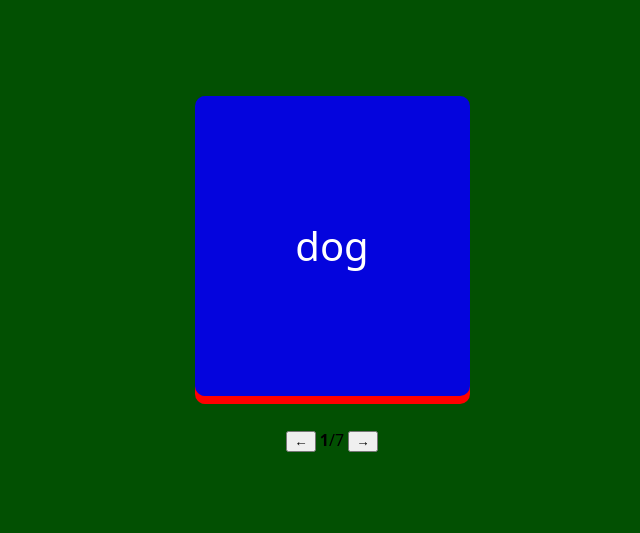
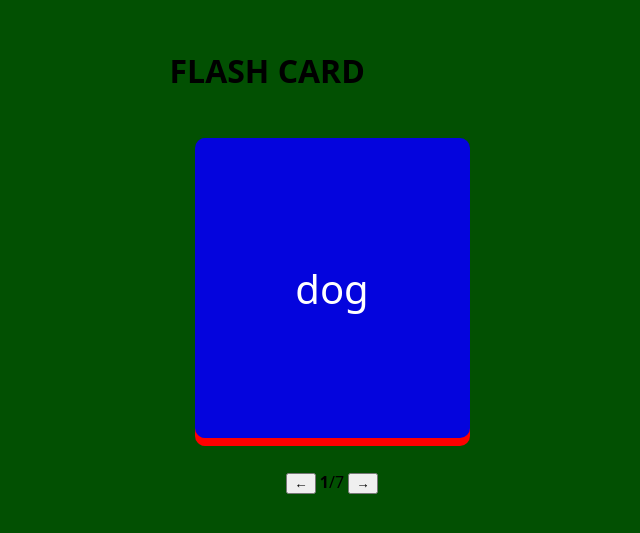
Before and after one commit to thanhbaole97/Flash-cards, a plain HTML site: page index.html in a window 1280 px wide. Shown: the part 139-672 px from the top of the page, without its empty margins (308-948 px from the left). Drawn offline with Linux system fonts and the light colour scheme.

Commit message:
HTML
ỨEFHI

```diff
--- a/index.html
+++ b/index.html
@@ -13,6 +13,7 @@
 <body>
     <div id="main">
         <div id="flashcard-container">
+            <h1>FLASH CARD</h1>
         </div>
 
         <div id="status-bar">
```
